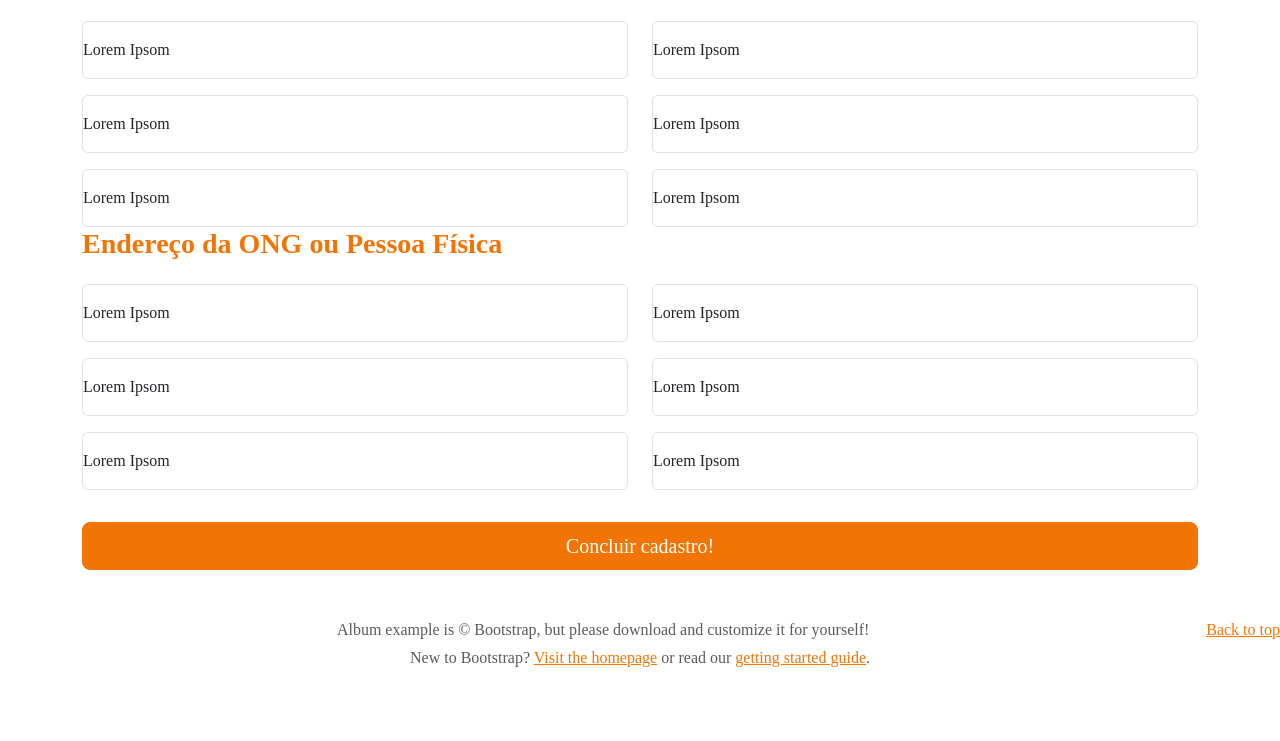
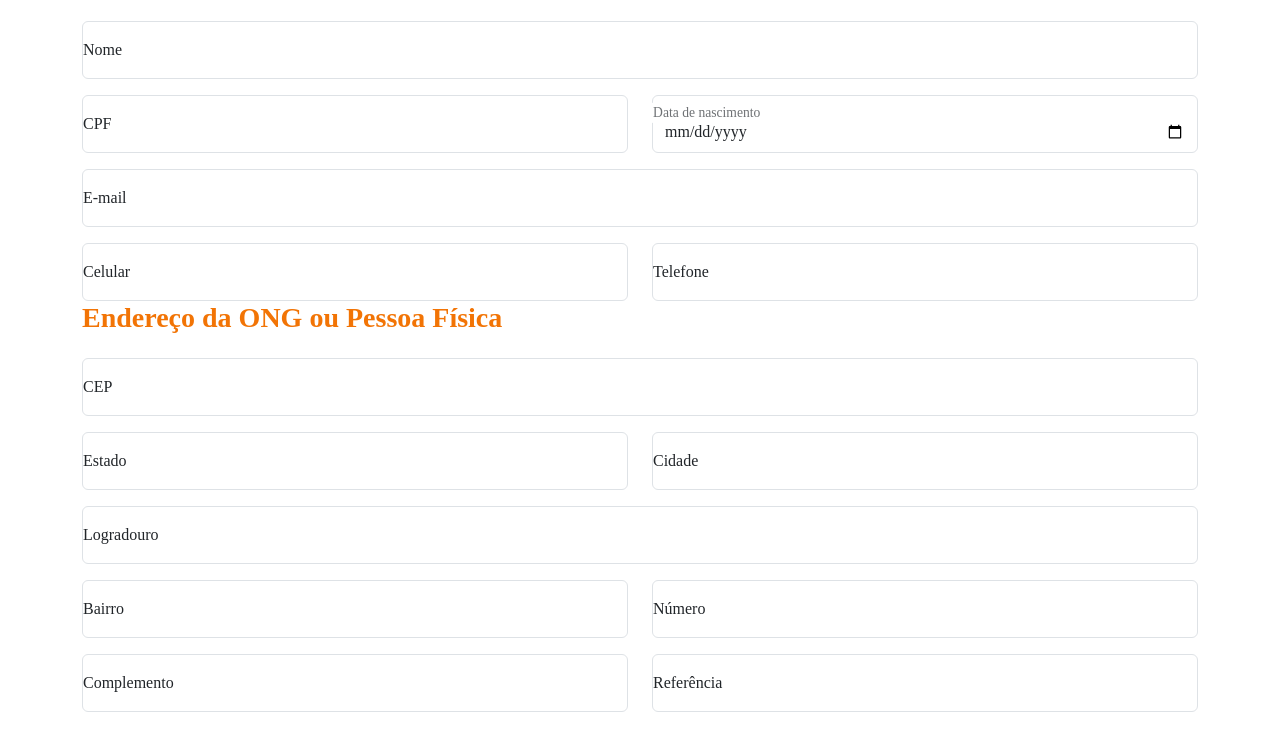
Before and after one commit to ICEI-PUC-Minas-PMV-ADS/pmv-ads-2023-1-e1-proj-web-t11-pmv-ads-2023-1-e1-proj-web-t11-03, a website built with webpack: page src/pages/cadastro-aca.html in a window 1280 px wide. Shown: the part 891-1632 px from the top of the page. Before the commit the page ends 1609 px from the top, so only its background shows below. Built offline with nearby package versions, Linux system fonts and the light colour scheme; a web font is replaced by a local one.

Commit message:
refactor: acabamento do cadastro de aca

```diff
--- a/server.js
+++ b/server.js
@@ -3,7 +3,7 @@ const path = require('path');
 
 const app = express();
 
-const pagesPath = 'dist/pages';
+const pagesPath = 'dist/src/pages';
 
 app.use(express.static(path.join(__dirname, 'dist')));
 
--- a/src/pages/cadastro-aca.html
+++ b/src/pages/cadastro-aca.html
@@ -83,37 +83,39 @@
 
             <div class="row">
               <div class="form-floating col">
-                <input type="" class="form-control" id="floatingInput" placeholder="Lorem Ipsom">
-                <label for="floatingInput">Lorem Ipsom</label>
-              </div>
-
-              <div class="form-floating col">
-                <input type="" class="form-control" id="floatingInput" placeholder="Lorem Ipsom">
-                <label for="floatingInput">Lorem Ipsom</label>
+                <input type="text" class="form-control" id="floatingInput" placeholder="Fulana">
+                <label for="floatingInput">Nome</label>
               </div>
             </div>
 
             <div class="row">
               <div class="form-floating col">
-                <input type="" class="form-control" id="floatingInput" placeholder="Lorem Ipsom">
-                <label for="floatingInput">Lorem Ipsom</label>
+                <input type="number" class="form-control" id="floatingInput" placeholder="xxx.xxx.xxx-xx">
+                <label for="floatingInput">CPF</label>
               </div>
 
               <div class="form-floating col">
-                <input type="" class="form-control" id="floatingInput" placeholder="Lorem Ipsom">
-                <label for="floatingInput">Lorem Ipsom</label>
+                <input type="date" class="form-control" id="floatingInput" placeholder="01/01/2001">
+                <label for="floatingInput">Data de nascimento</label>
               </div>
             </div>
 
             <div class="row">
               <div class="form-floating col">
-                <input type="" class="form-control" id="floatingInput" placeholder="Lorem Ipsom">
-                <label for="floatingInput">Lorem Ipsom</label>
+                <input type="email" class="form-control" id="floatingInput" placeholder="fulana@email.com">
+                <label for="floatingInput">E-mail</label>
+              </div>
+            </div>
+
+            <div class="row">
+              <div class="form-floating col">
+                <input type="tel" class="form-control" id="floatingInput" placeholder="(00) 00000-0000">
+                <label for="floatingInput">Celular</label>
               </div>
 
               <div class="form-floating col">
-                <input type="" class="form-control" id="floatingInput" placeholder="Lorem Ipsom">
-                <label for="floatingInput">Lorem Ipsom</label>
+                <input type="tel" class="form-control" id="floatingInput" placeholder="(00) 0000-0000">
+                <label for="floatingInput">Telefone</label>
               </div>
             </div>
         </section>
@@ -122,37 +124,51 @@
 
           <div class="row">
             <div class="form-floating col">
-                <input type="" class="form-control" id="floatingInput" placeholder="Lorem Ipsom">
-                <label for="floatingInput">Lorem Ipsom</label>
-              </div>
-
-              <div class="form-floating col">
-                <input type="" class="form-control" id="floatingInput" placeholder="Lorem Ipsom">
-                <label for="floatingInput">Lorem Ipsom</label>
+              <input type="number" class="form-control" id="floatingInput" placeholder="22765-550">
+              <label for="floatingInput">CEP</label>
             </div>
           </div>
 
           <div class="row">
             <div class="form-floating col">
-                <input type="" class="form-control" id="floatingInput" placeholder="Lorem Ipsom">
-                <label for="floatingInput">Lorem Ipsom</label>
+              <input type="text" class="form-control" id="floatingInput" placeholder="São Paulo">
+              <label for="floatingInput">Estado</label>
             </div>
 
             <div class="form-floating col">
-                <input type="" class="form-control" id="floatingInput" placeholder="Lorem Ipsom">
-                <label for="floatingInput">Lorem Ipsom</label>
+              <input type="text" class="form-control" id="floatingInput" placeholder="Vinhedo">
+              <label for="floatingInput">Cidade</label>
             </div>
           </div>
 
           <div class="row">
             <div class="form-floating col">
-                <input type="" class="form-control" id="floatingInput" placeholder="Lorem Ipsom">
-                <label for="floatingInput">Lorem Ipsom</label>
+              <input type="text" class="form-control" id="floatingInput" placeholder="Rua dos Legumes">
+              <label for="floatingInput">Logradouro</label>
+            </div>
+          </div>
+
+            <div class="row">
+              <div class="form-floating col">
+                <input type="text" class="form-control" id="floatingInput" placeholder="Vila do Pão">
+                <label for="floatingInput">Bairro</label>
               </div>
 
               <div class="form-floating col">
-                <input type="" class="form-control" id="floatingInput" placeholder="Lorem Ipsom">
-                <label for="floatingInput">Lorem Ipsom</label>
+                <input type="number" class="form-control" id="floatingInput" placeholder="123">
+                <label for="floatingInput">Número</label>
+              </div>
+          </div>
+
+          <div class="row">
+              <div class="form-floating col">
+                <input type="text" class="form-control" id="floatingInput" placeholder="Casa">
+                <label for="floatingInput">Complemento</label>
+              </div>
+
+              <div class="form-floating col">
+                <input type="text" class="form-control" id="floatingInput" placeholder="Ao lado da padaria do Chico">
+                <label for="floatingInput">Referência</label>
               </div>
           </div>
 
```
Lines whose indentation alone changed are shown as unchanged.
